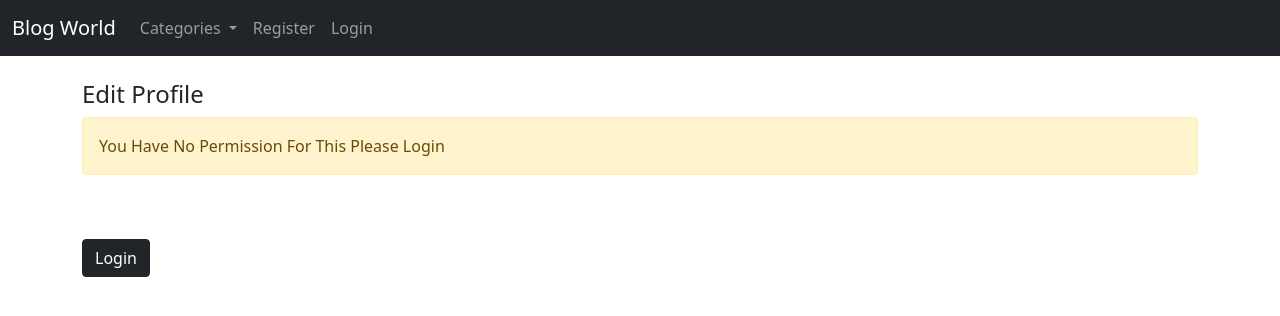
After one commit to Hisham1133/Blog-Application-Using-Django-, a Django app: page /members/2/edit_profile/ in a window 1280 px wide. The commit adds this page. Shown: the top 316 px of the page. Run offline with Django 3.2, Linux system fonts and the light colour scheme; data comes from the database, SQL or seed files in the repository; some libraries are stand-ins or nearby versions.

Commit message:
profile edit page feature added

```diff
--- a/blog/blogapp/templates/base.html
+++ b/blog/blogapp/templates/base.html
@@ -40,9 +40,19 @@
           <li class="nav-item">
             <a class="nav-link" href="{% url 'create_category' %}">Add Category</a>
           </li>
-          <li class="nav-item" >
-            <a class="nav-link" href="{% url 'edit_profile' %}">Edit Profile</a>
-          </li>
+          <li class="nav-item dropdown">
+            <a class="nav-link dropdown-toggle" href="#" id="navbarDropdown" role="button" data-bs-toggle="dropdown"
+               aria-expanded="false">Profile
+            </a>
+              <ul class="dropdown-menu" aria-labelledby="navbarDropdown">
+                <li><a class="dropdown-item" href="{% url 'show_profile_page' user.userprofile.id %}">
+                  View Profile</a>
+                </li>
+                <li><a class="dropdown-item" href="{% url 'edit_profile' %}">Edit Settings</a></li>
+                <li><a class="dropdown-item" href="{% url 'edit_profile_page' user.userprofile.id %}">
+                  Edit Profile Page</a></li>
+              </ul>
+        </li>
           <li class="nav-item" style="position:absolute;right:0;">
             <a class="nav-link" href="{% url 'logout' %}">Logout</a>
           </li>
--- a/blog/members/templates/registration/edit_profile.html
+++ b/blog/members/templates/registration/edit_profile.html
@@ -1,13 +1,13 @@
 {% extends 'base.html' %}
-{% block title %}Edit Profile{% endblock %}
+{% block title %}Edit Settings{% endblock %}
 {% block content %}
-<h4>Edit Your Profile</h4>
+<h4>Edit Settings</h4>
 <div class="form-group">
     {{user.userprofile.bio}}
     <form method="post">
         {% csrf_token %}
         {{ form.as_p }}
-        <button class="btn btn-dark" >Update Profile</button>
+        <button class="btn btn-dark" >Update Settings</button>
     </form>
 </div>
 {% endblock %}
--- /dev/null
+++ b/blog/members/templates/registration/edit_profile_page.html
@@ -0,0 +1,27 @@
+{% extends 'base.html' %}
+{% block title %}Edit Profile{% endblock %}
+{% block content %}
+<h4>Edit Profile</h4>
+{% if user.is_authenticated %}
+    {% if user.id == userprofile.user.id %}
+        <div class="form-group">
+        <form method="post" enctype="multipart/form-data">
+            {% csrf_token %}
+            {{ form.as_p }}
+            <button class="btn btn-dark" >Update Profile</button>
+            <a class="btn btn-dark" href="{% url 'home' %}">Cancel</a>
+        </form>
+        </div>
+    {% else %}
+        <div class="alert alert-warning" role="alert">
+        You Don't Have Permission For This.
+        </div><br><br>
+        <a class="btn btn-dark" aria-current="page" href="{% url 'home' %}">Go Back</a>
+    {% endif %}
+{% else %}
+    <div class="alert alert-warning" role="alert">
+        You Have No Permission For This Please Login
+    </div><br><br>
+    <a class="btn btn-dark" aria-current="page" href="{% url 'login' %}">Login</a>
+{% endif %}
+{% endblock %}
--- a/blog/members/urls.py
+++ b/blog/members/urls.py
@@ -1,9 +1,10 @@
 from django.urls import path
-from .views import Registration, UserEdit, ChangePasswordView, ProfilePageView
+from .views import Registration, UserEdit, ChangePasswordView, ProfilePageView, ProfilePageEditView
 
 urlpatterns = [
     path('register/', Registration.as_view(), name="register"),
     path('edit_profile/', UserEdit.as_view(), name="edit_profile"),
     path('password/', ChangePasswordView.as_view(template_name="registration/change_password.html")),
-    path('<int:pk>/profile/', ProfilePageView.as_view(), name="show_profile_page")
+    path('<int:pk>/profile/', ProfilePageView.as_view(), name="show_profile_page"),
+    path('<int:pk>/edit_profile/', ProfilePageEditView.as_view(), name="edit_profile_page"),
 ]
--- a/blog/members/views.py
+++ b/blog/members/views.py
@@ -1,10 +1,17 @@
 from django.shortcuts import get_object_or_404
 from django.views import generic
-from django.views.generic import DetailView
+from django.views.generic import DetailView, UpdateView
 from django.contrib.auth.views import PasswordChangeView
 from django.urls import reverse_lazy
 from .forms import SignUpForm, EditProfileForm, PasswordChange
 from blogapp.models import UserProfile
+
+
+class ProfilePageEditView(UpdateView):
+    model = UserProfile
+    template_name = "registration/edit_profile_page.html"
+    fields = ['bio', 'profile_pic', 'linkedin_url', 'twitter_url', 'facebook_url']
+    success_url = reverse_lazy('home')
 
 
 class ProfilePageView(DetailView):
```
